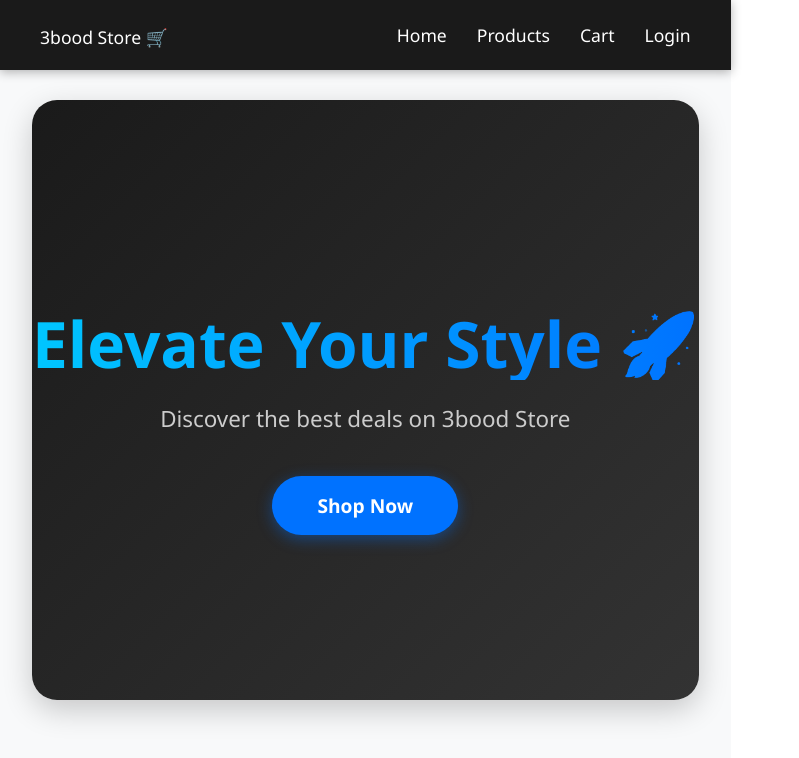
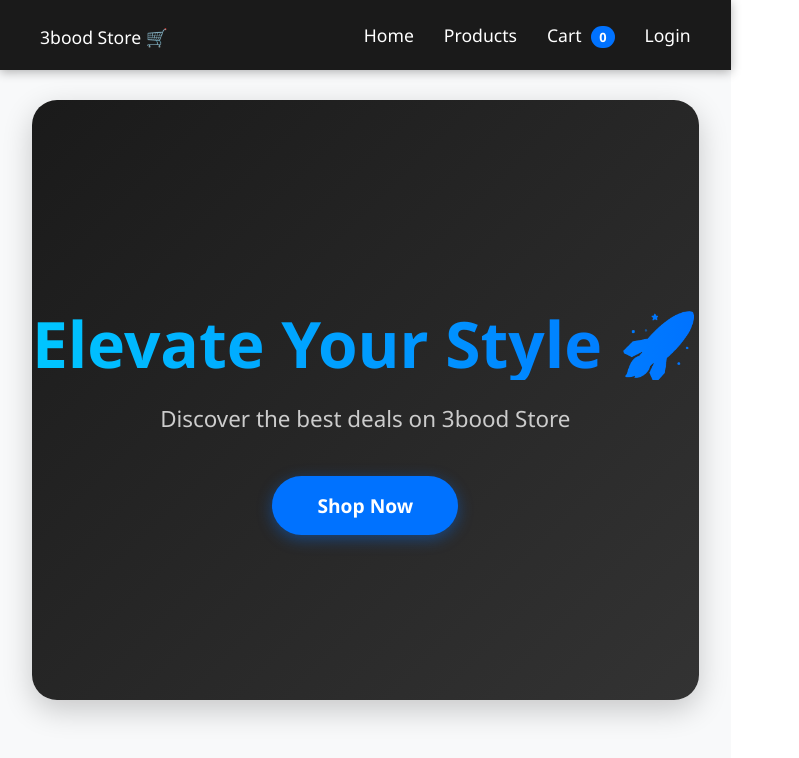
Before and after one commit to Abdelrahman1362004/e-business-project, a React app in the folder frontend/: page / in a window 1280 px wide. Shown: the top 758 px of the page, without its empty margins (0-799 px from the left). Built offline with nearby package versions, Linux system fonts and the light colour scheme; the HTML template or start-up script is replaced by a standard one.

Commit message:
Add cart item count display to Navbar component

```diff
--- a/frontend/src/components/Navbar.jsx
+++ b/frontend/src/components/Navbar.jsx
@@ -1,7 +1,7 @@
 import React from 'react';
 import { Link } from 'react-router-dom';
 
-const Navbar = () => {
+const Navbar = ({ cartCount }) => {
   return (
     <nav style={styles.navbar}>
       <div style={styles.logo}>
@@ -10,7 +10,11 @@
       <ul style={styles.navLinks}>
         <li><Link to="/" style={styles.link}>Home</Link></li>
         <li><Link to="/products" style={styles.link}>Products</Link></li>
-        <li><Link to="/cart" style={styles.link}>Cart</Link></li>
+        <li>
+          <Link to="/cart" style={styles.link}>
+            Cart <span style={styles.badge}>{cartCount}</span>
+          </Link>
+        </li>
         <li><Link to="/login" style={styles.link}>Login</Link></li>
       </ul>
     </nav>
@@ -25,7 +29,7 @@
     padding: '1rem 2.5rem',
     backgroundColor: '#1a1a1a',
     color: '#fff',
-    boxShadow: '0 2px 10px rgba(0,0,0,0.3)'
+    boxShadow: '0 2px 10px rgba(0,0,0,0.3)',
   },
   logo: {
     fontSize: '1.6rem',
@@ -36,13 +40,22 @@
     listStyle: 'none',
     gap: '30px',
     margin: 0,
-    padding: 0
+    padding: 0,
   },
   link: {
     color: '#fff',
     textDecoration: 'none',
     fontSize: '1.1rem',
-    transition: '0.3s'
+    transition: '0.3s',
+  },
+  badge: {
+    backgroundColor: '#0072ff',
+    color: 'white',
+    padding: '2px 8px',
+    borderRadius: '12px',
+    fontSize: '0.8rem',
+    marginLeft: '5px',
+    fontWeight: 'bold',
   }
 };
 
```
